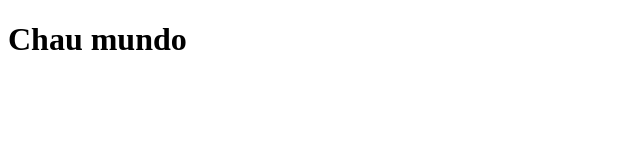
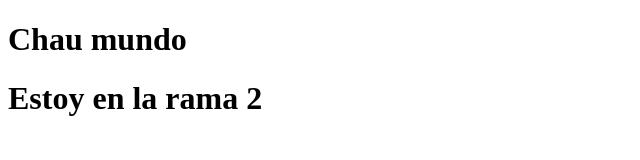
Before and after one commit to EstebanNahuelok/repositorio-nuevo-1-, a plain HTML site: page index.html in a window 1280 px wide. Shown: the whole page, without its empty margins (0-640 px from the left). Drawn offline with Linux system fonts and the light colour scheme.

Commit message:
Estoy en la rama 2

```diff
--- a/index.html
+++ b/index.html
@@ -7,5 +7,6 @@
 </head>
 <body>
     <h1>Chau mundo</h1>
+    <h1>Estoy en la rama 2</h1>
 </body>
 </html>
```
